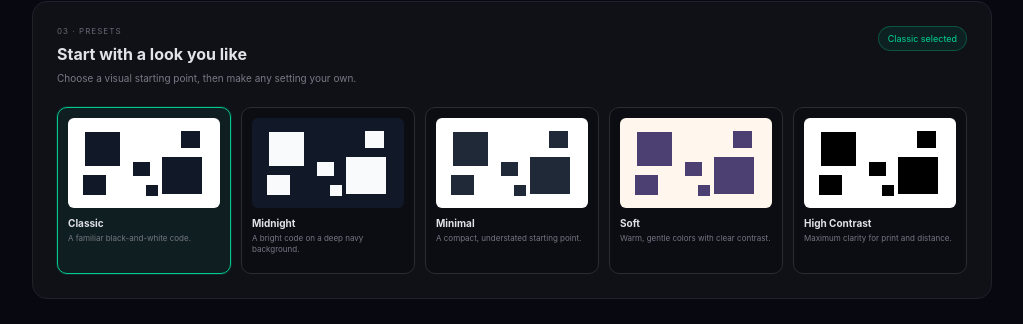
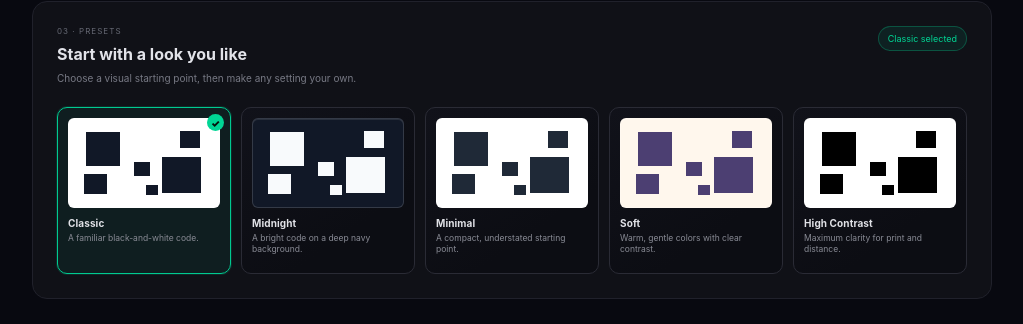
Before and after one commit to shaurya3571/BitSquare, a React (Vite) app: page / in a window 1280 px wide. Shown: the part 1178-1502 px from the top of the page, without its empty margins (128-1151 px from the left). Built offline with nearby package versions, Linux system fonts and the light colour scheme.

Commit message:
style: refine QR preset card hierarchy

```diff
--- a/src/App.css
+++ b/src/App.css
@@ -909,12 +909,14 @@ a:focus-visible {
 }
 
 .preset-card {
+  position: relative;
   min-width: 0;
+  min-height: 142px;
   padding: 10px;
   border: 1px solid #2a2b35;
   border-radius: 10px;
   color: #d8d9df;
-  background: #0c0d13;
+  background: linear-gradient(145deg, #11121a, #0c0d13 70%);
   text-align: left;
   cursor: pointer;
   transition: border-color .2s, background .2s, transform .2s;
@@ -932,14 +934,33 @@ a:focus-visible {
   box-shadow: 0 0 0 1px rgba(0, 230, 160, .12);
 }
 
+.preset-card.active::after {
+  content: '✓';
+  position: absolute;
+  z-index: 1;
+  top: 6px;
+  right: 6px;
+  width: 17px;
+  height: 17px;
+  display: grid;
+  place-items: center;
+  border-radius: 50%;
+  color: #04110c;
+  background: #00d695;
+  font-size: 10px;
+  font-weight: 900;
+}
+
 .preset-swatch {
   position: relative;
   width: 100%;
   aspect-ratio: 1.7;
   display: block;
   overflow: hidden;
+  border: 1px solid rgba(255, 255, 255, .15);
   border-radius: 6px;
   background: var(--preset-background);
+  box-shadow: inset 0 1px 0 rgba(255, 255, 255, .1);
 }
 
 .preset-swatch::before,
@@ -1002,12 +1023,13 @@ a:focus-visible {
 .preset-copy strong {
   color: #e1e2e7;
   font-size: 10px;
+  letter-spacing: .01em;
 }
 
 .preset-copy small {
   min-height: 30px;
-  color: #747782;
-  font-size: 8px;
+  color: #898b95;
+  font-size: 8.5px;
   line-height: 1.4;
 }
 
```
